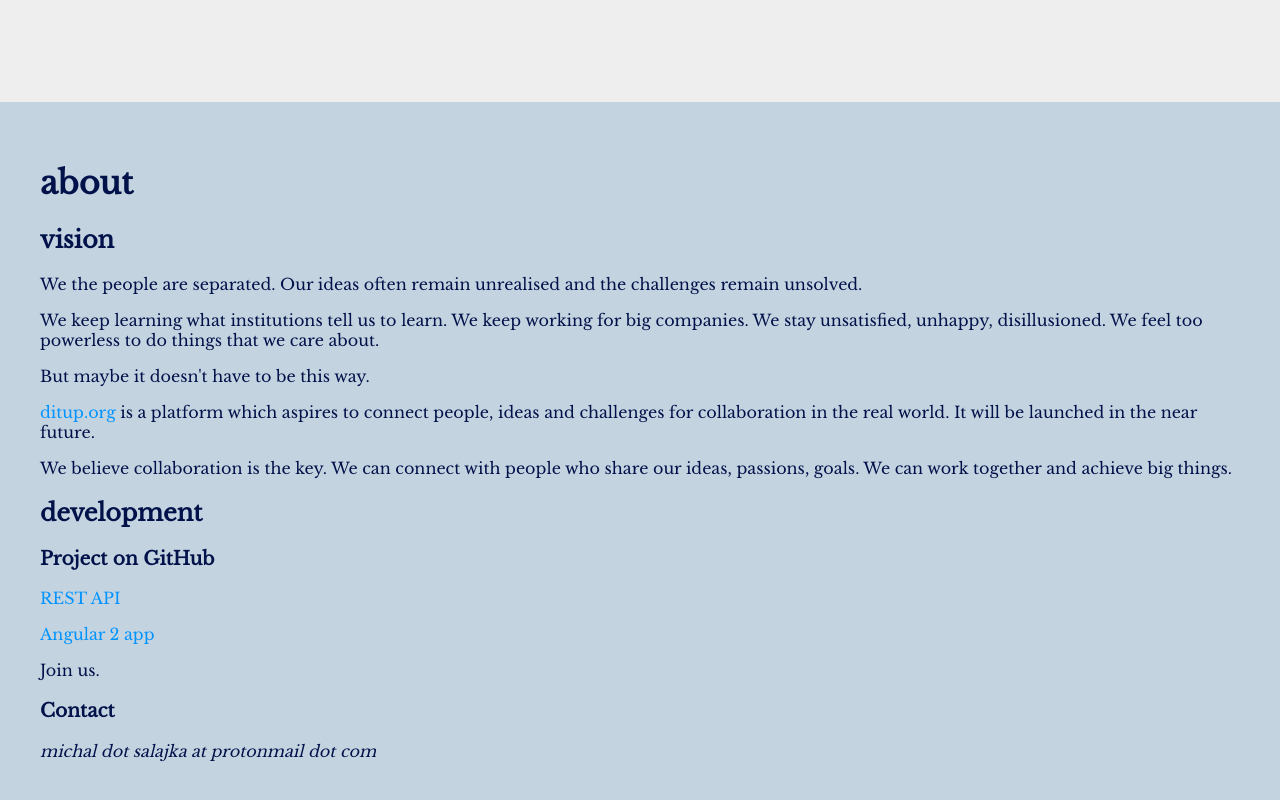
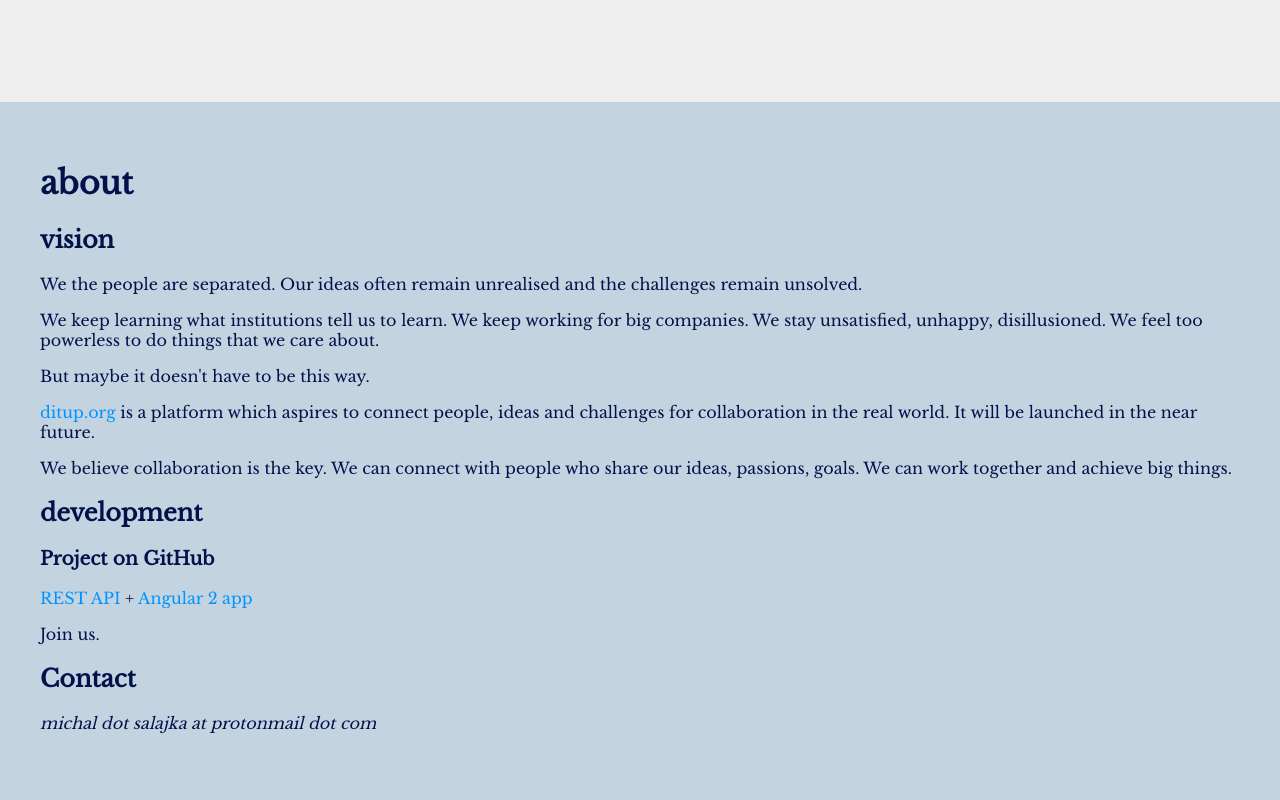
Before and after one commit to ditup/ditup-static, a plain HTML site: page index.html in a window 1280 px wide. Shown: the part 698-1498 px from the top of the page. Drawn offline with Linux system fonts and the light colour scheme.

Commit message:
update of index.html

```diff
--- a/index.html
+++ b/index.html
@@ -131,10 +131,11 @@
   <p>We believe collaboration is the key. We can connect with people who share our ideas, passions, goals. We can work together and achieve big things.</p>
   <h2>development</h2>
   <h3>Project on GitHub</h3>
-  <p><a href="https://github.com/ditup/ditapi" >REST API</a></p>
-  <p><a href="https://github.com/ditup/ditapp-ng" >Angular 2 app</a></p>
+  <p><a href="https://github.com/ditup/ditapi" target="_blank">REST API</a>
+    +
+  <a href="https://github.com/ditup/ditapp-ng" target="_blank">Angular 2 app</a></p>
   <p>Join us.</p>
-  <h3>Contact</h3>
+  <h2>Contact</h2>
   <p><i>michal dot salajka at protonmail dot com</i></p>
 </div>
 </body>
```
